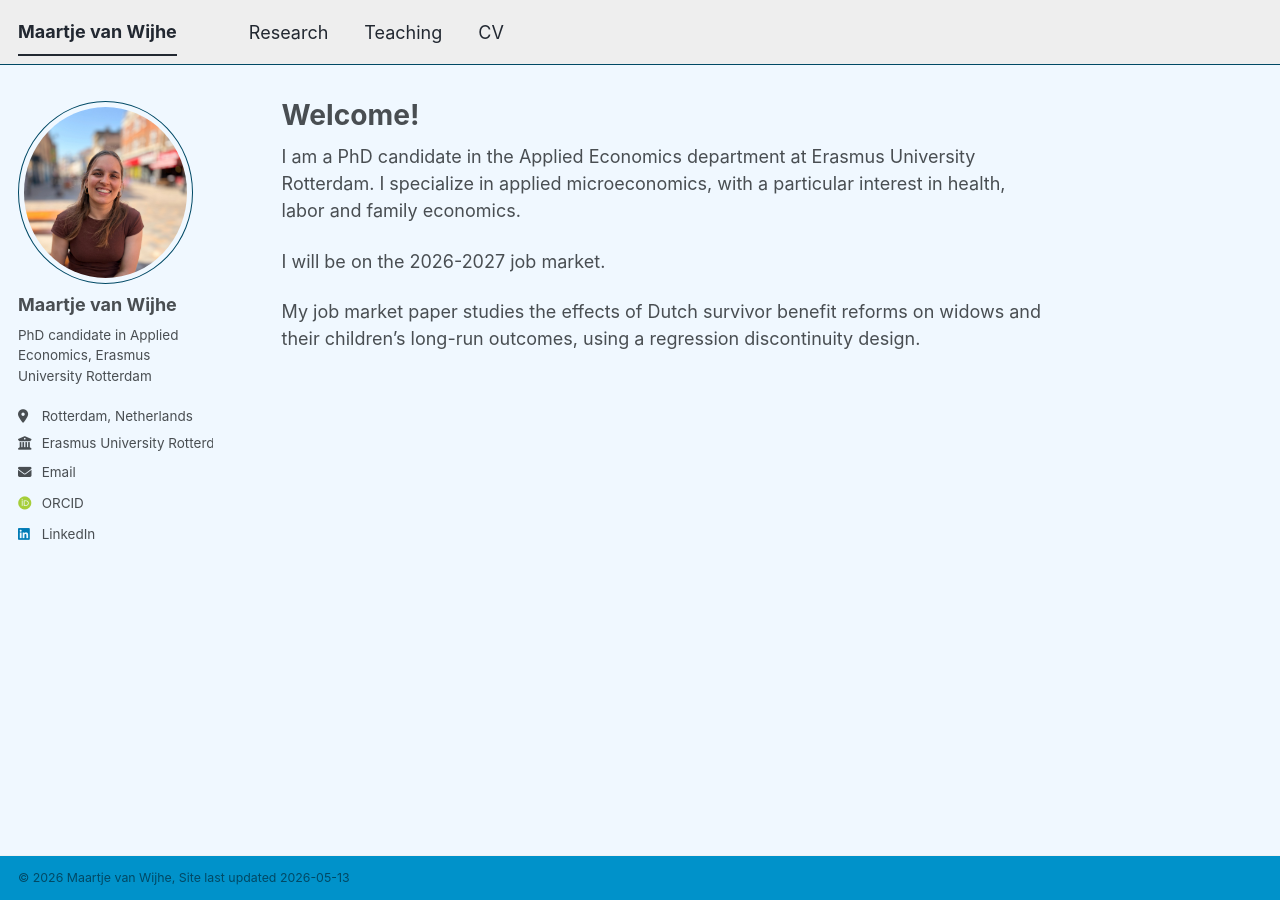
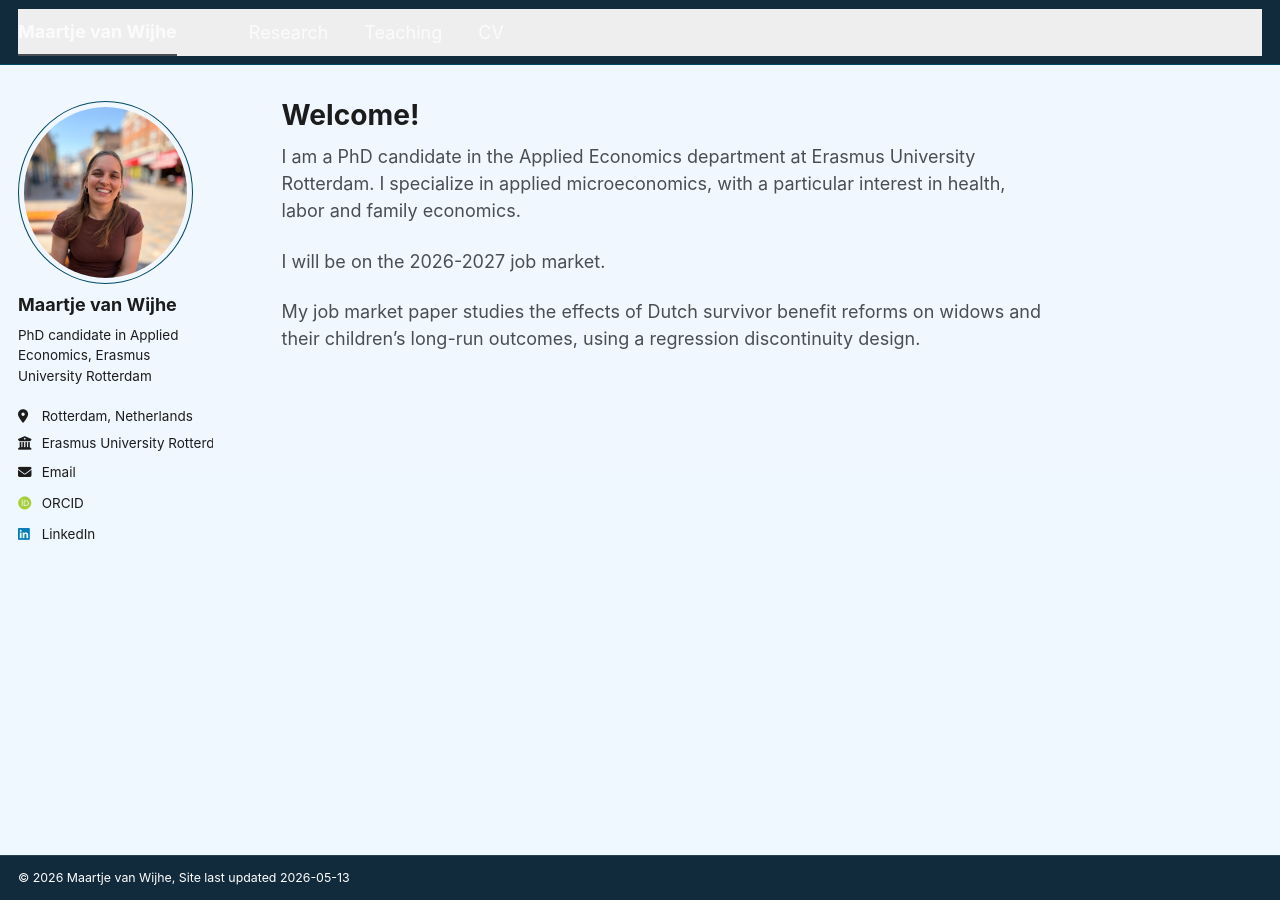
Before and after one commit to Maartjevw23/mywebsite, a Jekyll site: the page built from _pages/about.md, in a window 1280 px wide. Built offline with Jekyll 4.4.1, drawn with Linux system fonts in a browser that asks for light colours; some web fonts are replaced; a script bundle is joined from its source files by our own code; library files that are not in the unit come from our copies.

Commit message:
Update main.scss

```diff
--- a/assets/css/main.scss
+++ b/assets/css/main.scss
@@ -78,3 +78,33 @@ body,
   color: #000000 !important; /* Wordt iets donkerder als je er met de muis op staat */
   border-bottom: 1px solid #000000;
 }
+
+/* --- Header en Footer vastzetten op Donkerblauw --- */
+
+.masthead {
+  background-color: #112b3c !important; /* Pas deze hex-code aan naar jouw favoriete blauw */
+  border-bottom: none !important;
+}
+
+.page__footer {
+  background-color: #112b3c !important; /* Exact hetzelfde blauw als de header */
+  color: #ffffff !important;           /* Witte tekst in de footer */
+  border-top: 1px solid rgba(255,255,255,0.1); /* Subtiel lijntje */
+}
+
+/* De navigatie-links in de header wit maken */
+.masthead__menu-item a {
+  color: #ffffff !important;
+  opacity: 0.8;
+}
+
+.masthead__menu-item a:hover {
+  opacity: 1;
+  text-decoration: underline;
+}
+
+/* De achtergrond van de rest van de pagina (Lichtblauw/Wit) */
+body {
+  background-color: #f0f7ff !important;
+  color: #1c1c1c !important;
+}
```
